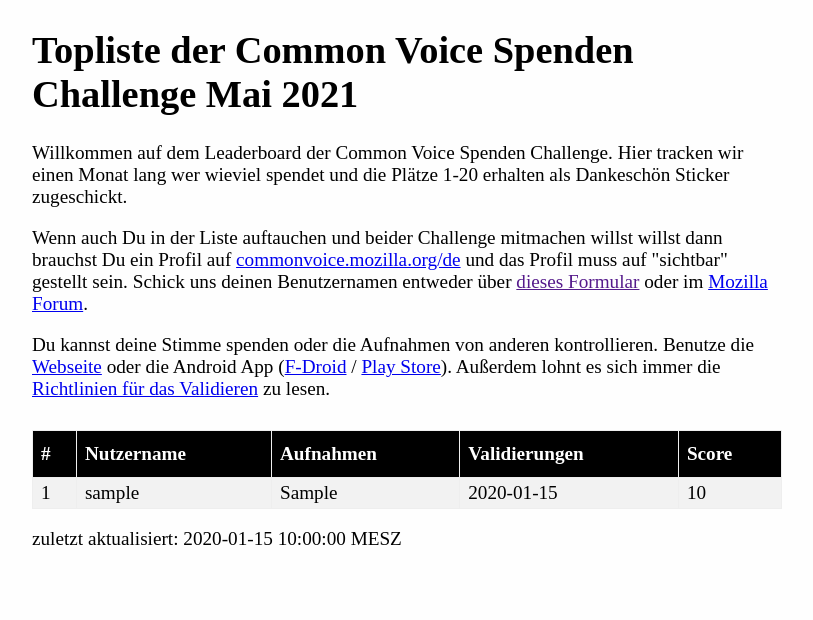
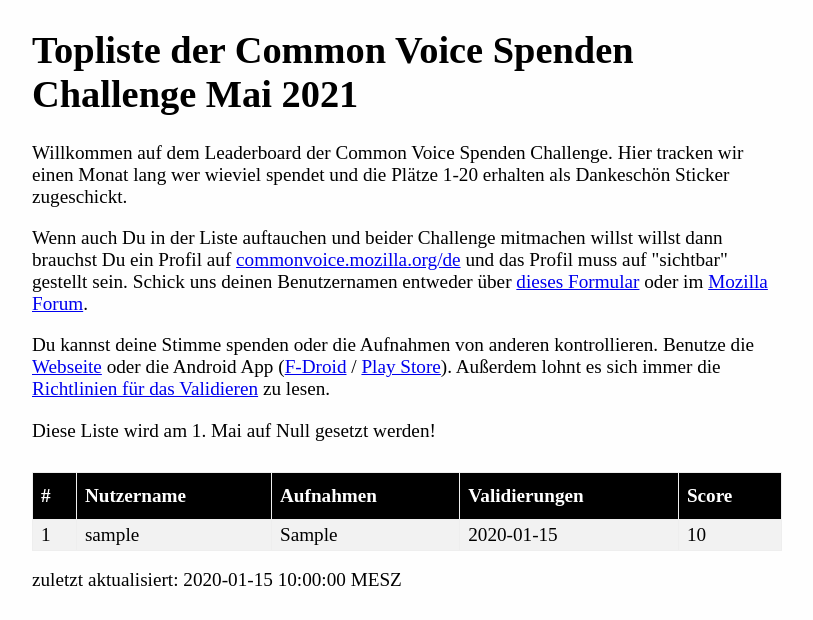
Before and after one commit to 54696d21/CommonVoiceCompetitionDashboard, a Python web app: template templates/indexDE.html in a window 1280 px wide. Shown: the part 590-1210 px from the top of the page, without its empty margins (233-1046 px from the left). Before the commit the page ends 1135 px from the top, so only its background shows below. Run offline with Jinja, Linux system fonts and the light colour scheme; the template is opened without the code that fills it: most values are stand-ins (such as "Sample title", 1, 10 or a date in 2020).

Commit message:
Links auf Docs und Discourse + Anmerkung

```diff
--- a/templates/indexDE.html
+++ b/templates/indexDE.html
@@ -80,8 +80,8 @@
         >commonvoice.mozilla.org/de</a
       >
       und das Profil muss auf "sichtbar" gestellt sein. Schick uns deinen
-      Benutzernamen entweder über <a href="">dieses Formular</a> oder im
-      <a href="https://discourse.mozilla.org/c/voice/239">Mozilla Forum</a>.
+      Benutzernamen entweder über <a href="https://docs.google.com/forms/d/e/1FAIpQLSfFTj0d4hxp9Aaykgp0WG1LnFVR8bYj3wxY4J_eCNWtkuwheg/viewform">dieses Formular</a> oder im
+      <a href="https://discourse.mozilla.org/t/die-deutschsprachige-common-voice-spenden-challenge-von-1-31-mai-2021-die-platze-1-20-gewinnen-ein-sticker-set/79163">Mozilla Forum</a>.
     </p>
     <p>
       Du kannst deine Stimme spenden oder die Aufnahmen von anderen
@@ -101,6 +101,7 @@
       >
       zu lesen.
     </p>
+    <p>Diese Liste wird am 1. Mai auf Null gesetzt werden!</p>
     <table>
       <tr>
         <th>#</th>
```
